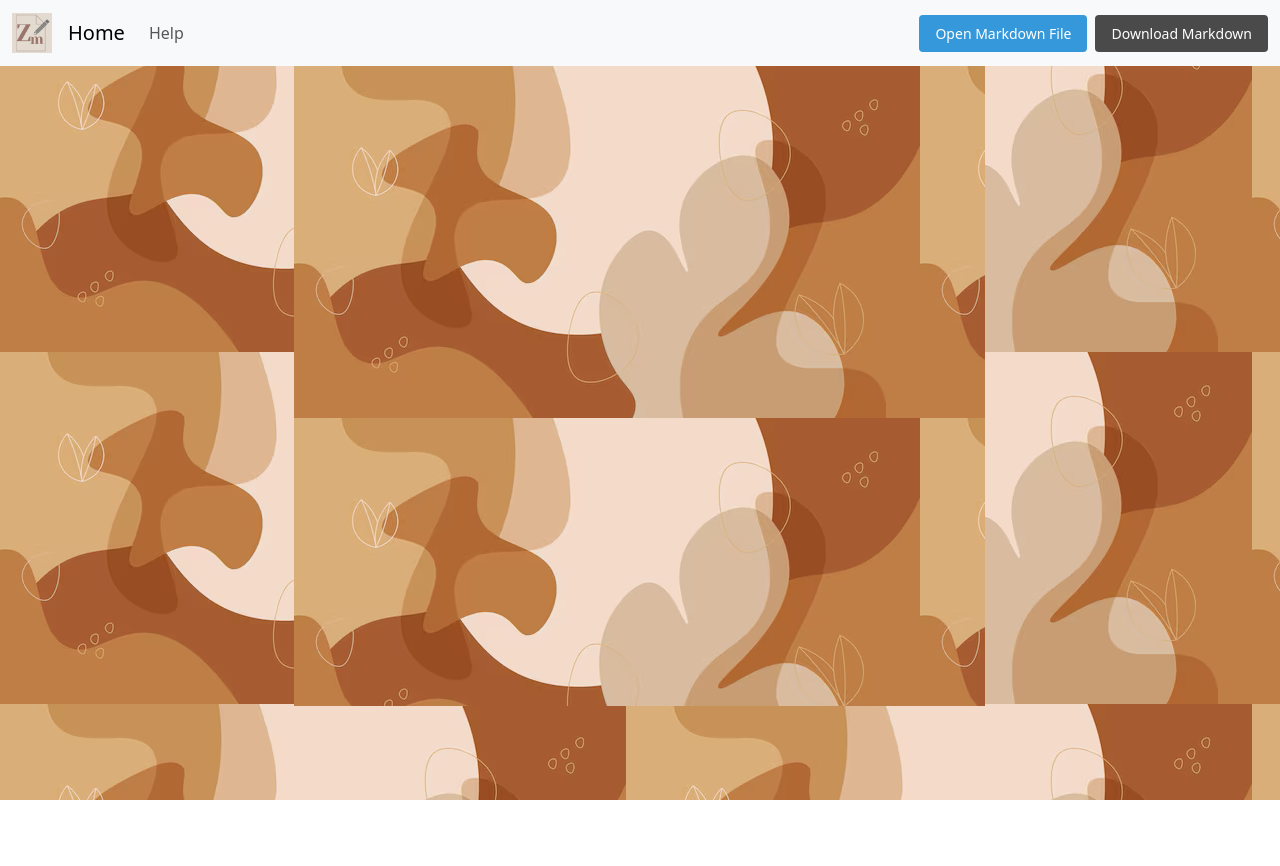
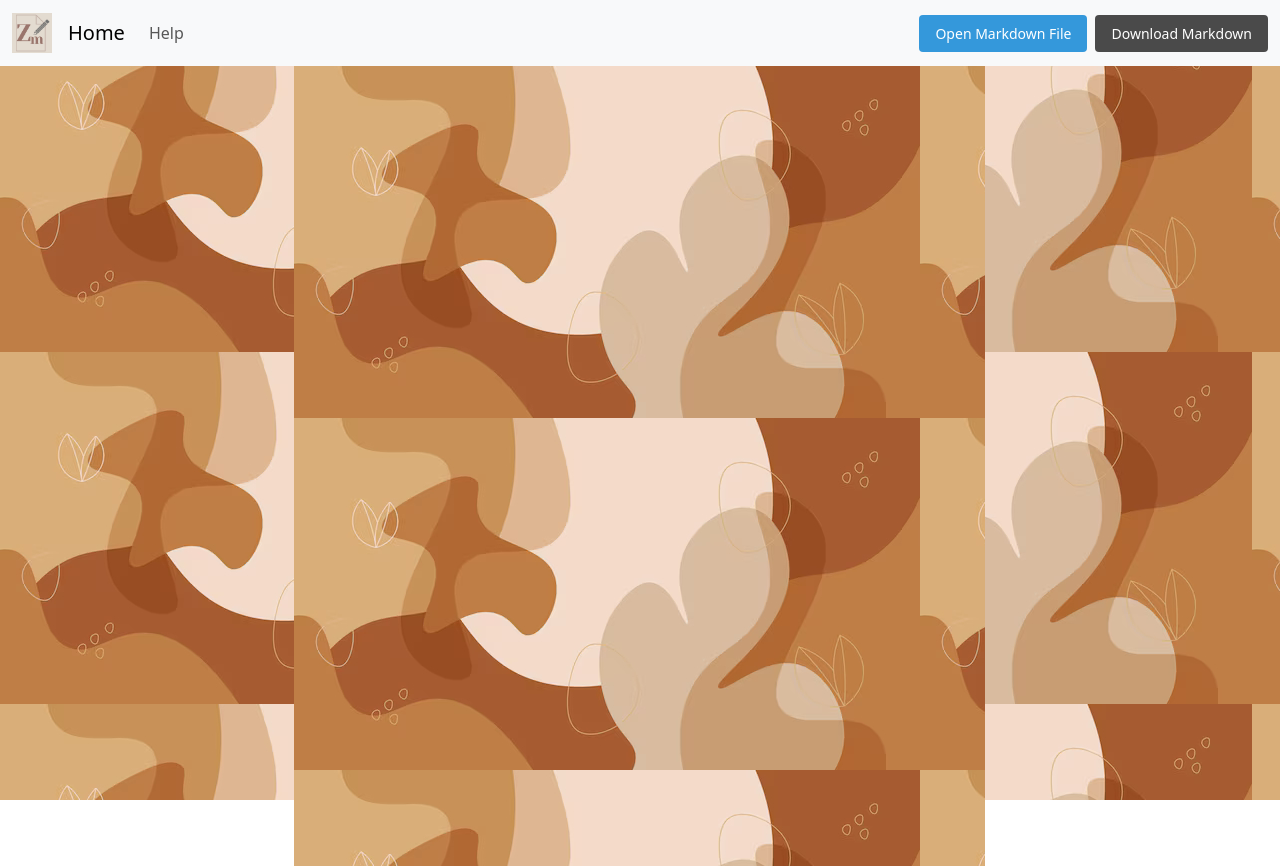
Before and after one commit to amalb1729/ZenMark, a React (Vite) app in the folder frontend/: page /help in a window 1280 px wide. Built offline with nearby package versions, Linux system fonts and the light colour scheme.

Commit message:
Added help pdf view modified

```diff
--- a/frontend/src/Help.jsx
+++ b/frontend/src/Help.jsx
@@ -13,7 +13,7 @@ function Help(){
       <iframe
           src={guide}
           width="54%"
-          height="640px"
+          height="100%"
         ></iframe>
     </div>
 
--- a/frontend/src/help.css
+++ b/frontend/src/help.css
@@ -11,5 +11,6 @@ iframe{
     display: flex;
     justify-content: center;
     align-items: center;
+    height: 100vh;
 
 }
```
